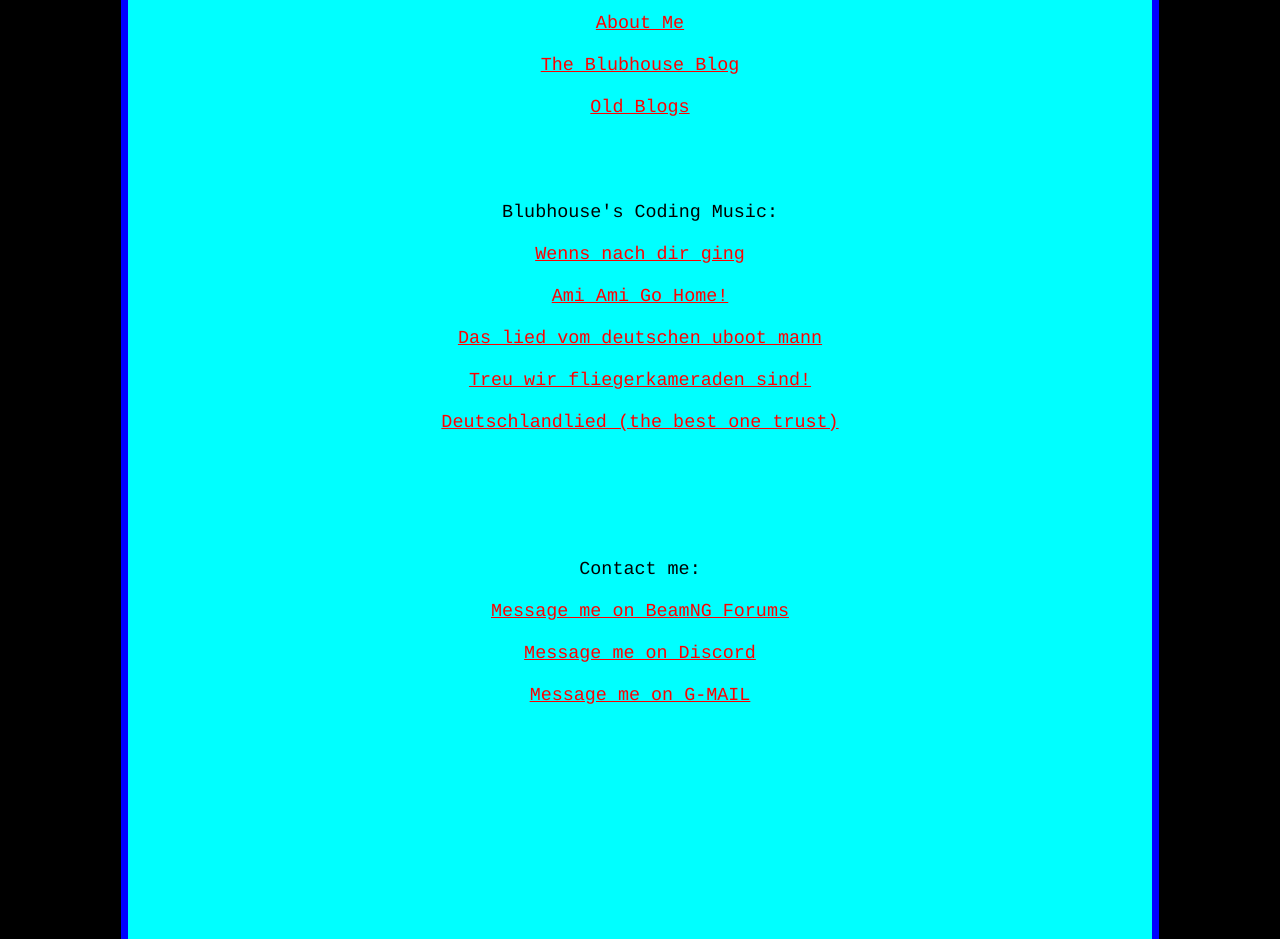
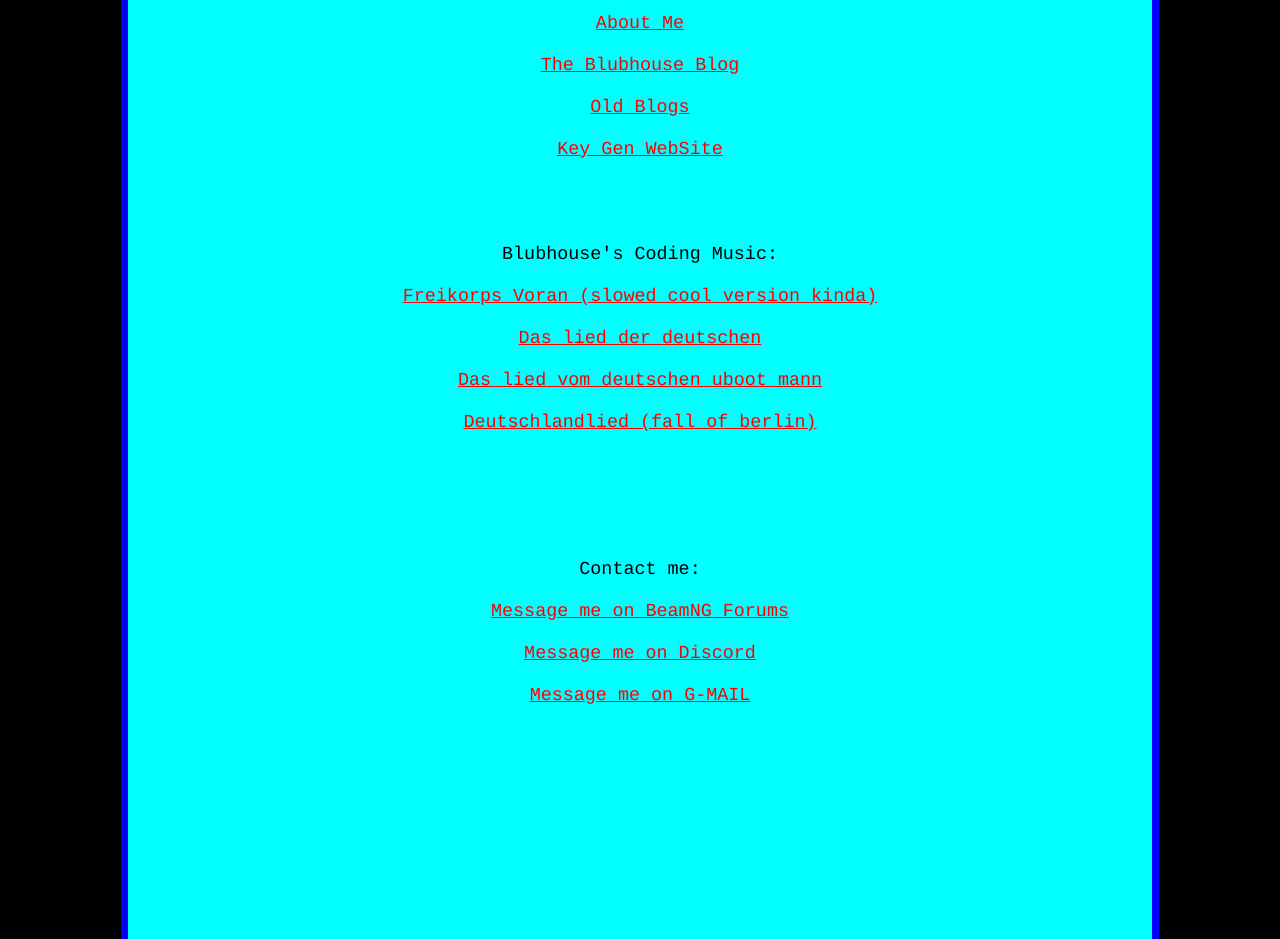
Before and after one commit to Blubhouse/blubhouse.github.io, a plain HTML site: page index.html in a window 1280 px wide. Shown: the part 1140-2079 px from the top of the page. Drawn offline with Linux system fonts and the light colour scheme.

Commit message:
Add files via upload

```diff
--- a/index.html
+++ b/index.html
@@ -128,25 +128,25 @@
         <a href="https://blubhouse.github.io/oldblogs.html">Old Blogs</a>
         <br>
         <br>
+        <a href="https://rapidtoolset.com/en/tool/random-license-key-generator">Key Gen WebSite</a>
+        <br>
+        <br>
         <br>
         <br>
         <br>
         Blubhouse's Coding Music:
         <br>
         <br>
-        <a href="https://www.youtube.com/watch?v=jxM9XrFinys&list=RDMM&index=15">Wenns nach dir ging</a>
+        <a href="https://www.youtube.com/watch?v=5ecyaSB2G7Q&list=RD5ecyaSB2G7Q&start_radio=1">Freikorps Voran (slowed cool version kinda)</a>
         <br>
         <br>
-        <a href="https://www.youtube.com/watch?v=3CmJyn61j1k&list=RDMM&index=1">Ami Ami Go Home!</a>
+        <a href="https://www.youtube.com/watch?v=u28erV98LRA&list=RDu28erV98LRA&start_radio=1&pp=oAcB">Das lied der deutschen</a>
         <br>
         <br>
         <a href="https://www.youtube.com/watch?v=l3yDhJefA8Q&list=RDl3yDhJefA8Q&start_radio=1">Das lied vom deutschen uboot mann</a>
         <br>
         <br>
-        <a href="https://www.youtube.com/watch?v=ClDkeyL7soU">Treu wir fliegerkameraden sind!</a>
-        <br>
-        <br>
-        <a href="https://www.youtube.com/watch?v=4F5bmWUqghE&list=RD4F5bmWUqghE&start_radio=1">Deutschlandlied (the best one trust)</a>
+        <a href="https://www.youtube.com/watch?v=4F5bmWUqghE&list=RD4F5bmWUqghE&start_radio=1&pp=oAcB">Deutschlandlied (fall of berlin)</a>
         <br>
         <br>
         <br>
```
Also changed, not shown: blog.html (+3 -3 lines), oldblogs.html (+10 -0 lines).
